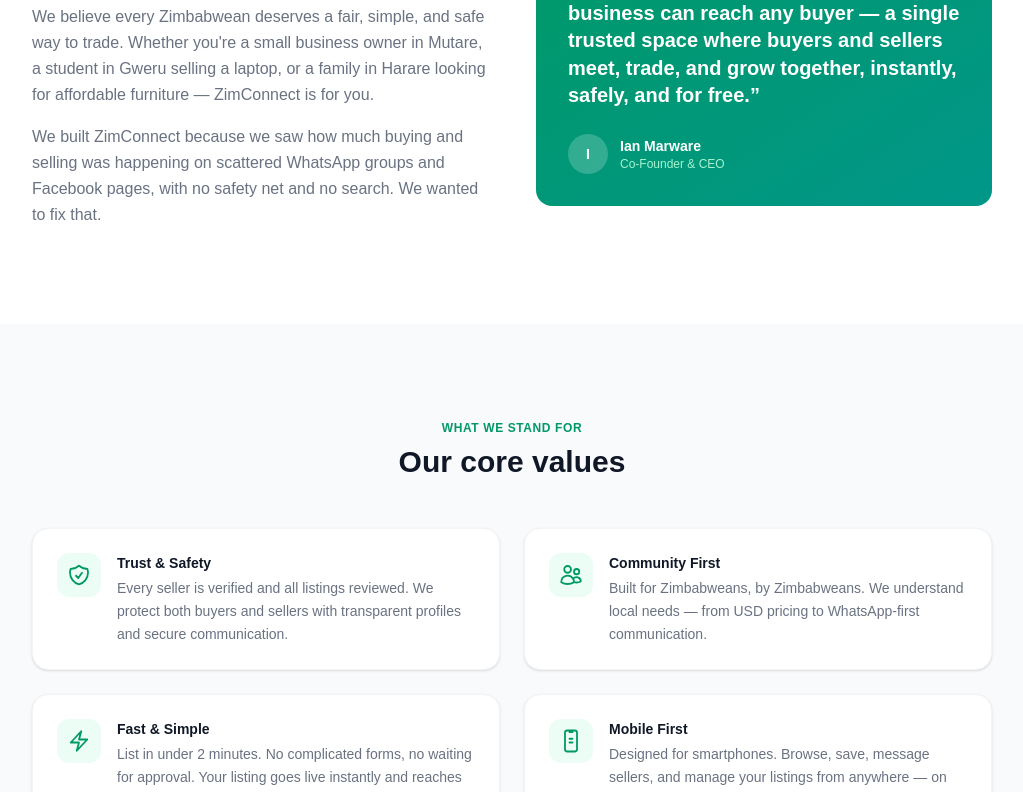
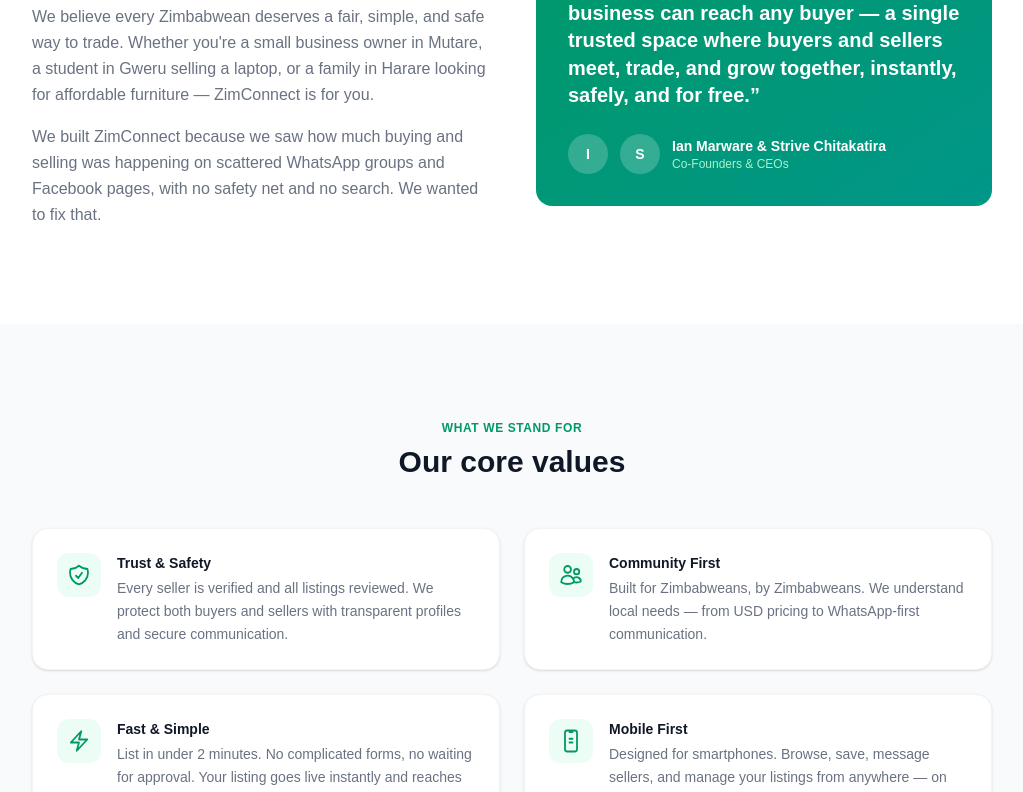
Before and after one commit to sirjohnmark/zimconnect, a Next.js app: page /about in a window 1280 px wide. Shown: the part 920-1712 px from the top of the page, without its empty margins (128-1151 px from the left). Built offline with nearby package versions, Linux system fonts and the light colour scheme; no server answers.

Commit message:
Fix co-founder roles: both Ian Marware and Strive Chitakatira are Co-Founders & CEOs
Co-Authored-By: Claude Sonnet 4.6 <noreply@anthropic.com>

```diff
--- a/src/app/(marketing)/about/page.tsx
+++ b/src/app/(marketing)/about/page.tsx
@@ -55,8 +55,8 @@ const VALUES = [
 ];
 
 const TEAM = [
-  { name: "Ian Marware",       role: "Co-Founder & CEO",      initial: "I", color: "bg-emerald-100 text-emerald-700" },
-  { name: "Strive Chitakatira",role: "Co-Founder & CTO",      initial: "S", color: "bg-blue-100 text-blue-700"    },
+  { name: "Ian Marware",        role: "Co-Founder & CEO",      initial: "I", color: "bg-emerald-100 text-emerald-700" },
+  { name: "Strive Chitakatira", role: "Co-Founder & CEO",     initial: "S", color: "bg-blue-100 text-blue-700"    },
   { name: "Rudo Maziwisa",     role: "Head of Product",       initial: "R", color: "bg-purple-100 text-purple-700" },
   { name: "Farai Ncube",       role: "Head of Operations",    initial: "F", color: "bg-amber-100 text-amber-700"   },
   { name: "Chiedza Mpofu",     role: "Marketing Lead",        initial: "C", color: "bg-rose-100 text-rose-700"     },
@@ -141,9 +141,10 @@ export default function AboutPage() {
               </p>
               <div className="mt-6 flex items-center gap-3">
                 <span className="flex h-10 w-10 items-center justify-center rounded-full bg-white/20 text-sm font-bold">I</span>
+                <span className="flex h-10 w-10 items-center justify-center rounded-full bg-white/20 text-sm font-bold">S</span>
                 <div>
-                  <p className="text-sm font-semibold">Ian Marware</p>
-                  <p className="text-xs text-emerald-200">Co-Founder & CEO</p>
+                  <p className="text-sm font-semibold">Ian Marware &amp; Strive Chitakatira</p>
+                  <p className="text-xs text-emerald-200">Co-Founders &amp; CEOs</p>
                 </div>
               </div>
             </div>
```
